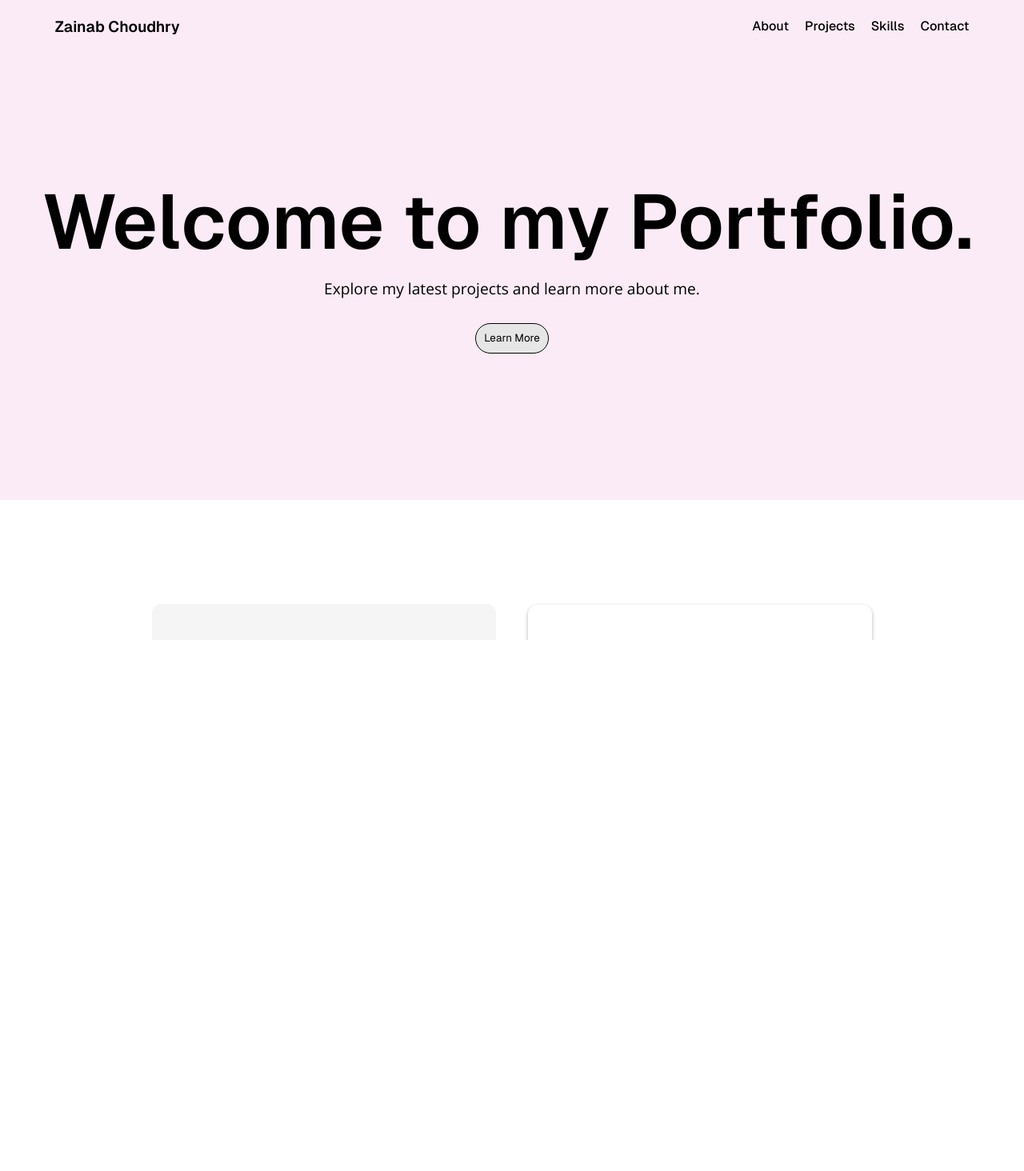
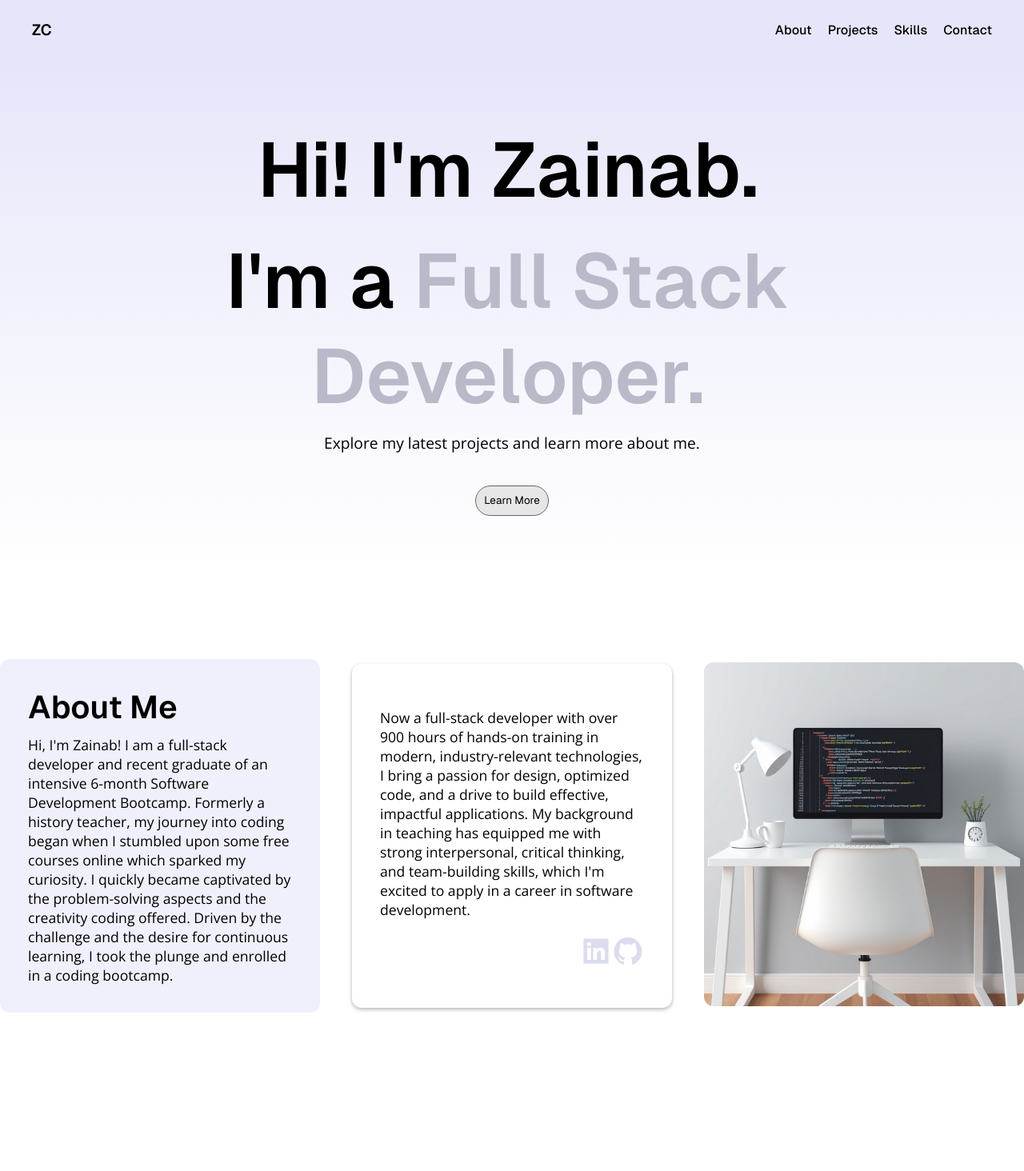
Before and after one commit to zainabch123/updated-portfolio-react-app, a React (Vite) app: page / in a window 1280 px wide. Shown: the top 1464 px of the page at 80% size. Before the commit the page ends 800 px from the top, so only its background shows below. Built offline with nearby package versions, Linux system fonts and the light colour scheme.

Commit message:
Updated colour scheme of title-section and about-me-section

```diff
--- a/src/AboutMe/AboutMe.jsx
+++ b/src/AboutMe/AboutMe.jsx
@@ -8,14 +8,13 @@ export default function AboutMe() {
         <div className="about-me-text box1">
           <h2>About Me</h2>
           <p>
-            Hi, I'm Zainab! I'm a full-stack developer and a recent graduate of
+            Hi, I'm Zainab! I am a full-stack developer and recent graduate of
             an intensive 6-month Software Development Bootcamp. Formerly a
-            history teacher, I developed a strong interest in technology during
-            COVID when I had to adapt my teaching to an online format. This
-            experience introduced me to how technology could provide optimal
-            solutions to very real problems, sparking my curiosity about how
-            these tools worked. Motivated to learn more, I took the plunge and
-            enrolled in a coding course.
+            history teacher, my journey into coding began when I stumbled upon some free courses online which sparked my
+            curiosity. I quickly became captivated by the problem-solving
+            aspects and the creativity coding offered. Driven by the challenge
+            and the desire for continuous learning, I took the plunge and
+            enrolled in a coding bootcamp.
           </p>
         </div>
         <div className="about-me-text box2">
--- a/src/AboutMe/aboutMe.css
+++ b/src/AboutMe/aboutMe.css
@@ -2,7 +2,9 @@
   display: flex;
   flex-direction: column;
   justify-content: center;
-  padding: 80px 0px 80px 0px;
+  padding: 110px 0px 110px 0px;
+  max-width: 1280px;
+  margin: 0 auto;
 }
 
 .about-elements {
@@ -16,10 +18,10 @@
 
 .about-me-text {
   width: 100%;
-  max-width: 430px;
+  max-width: 400px;
   padding: 35px;
   border-radius: 12px;
-  min-height: 440px;
+  min-height: 430px;
 }
 
 .about-me-text h2,
@@ -36,7 +38,7 @@
 }
 
 .box1 {
-  background-color: #f5f5f5;
+  background-color: rgb(230, 230, 250, 0.6);
 
 }
 
@@ -50,14 +52,14 @@
 }
 
 .box2 svg {
-  stroke: rgb(251, 235, 246);
-  fill: rgb(251, 219, 240);
+  stroke: #dcdcee;
+  fill: #dcdcee;
   cursor: pointer;
 }
 
 .box2 svg:hover {
-  stroke: rgb(249, 194, 229);
-  fill: rgb(249, 194, 229);
+   stroke: #b9b9c9;
+  fill: #b9b9c9;
 }
 
 
@@ -69,7 +71,7 @@
 
 .about-me-image {
   width: 100%;
-  max-width: 440px;
+  max-width: 400px;
   text-align: center;
   border-radius: 12px;
 
@@ -77,8 +79,8 @@
 
 .about-me-image img {
   width: 100%;
-  height: auto;
-   border-radius: 12px;
+  height: 430px;
+  border-radius: 12px;
   object-fit: cover;
   object-position: center;
 
--- a/src/App.jsx
+++ b/src/App.jsx
@@ -18,14 +18,12 @@ function App() {
         elements.forEach((element) => {
           if (element.isIntersecting) {
             element.target.classList.add("in-view");
-          } else {
-            element.target.classList.remove("in-view");
           }
         });
       },
       {
         root: document.querySelector(".overflow-container"),
-        threshold: 0.1,
+        threshold: 0.2,
       }
     );
 
@@ -37,12 +35,14 @@ function App() {
 
   return (
     <div className="container">
+      <main ref={scrollableRef}>
         <NavBar scrollableRef={scrollableRef} />
-      <main>
-        <div className="overflow-container" ref={scrollableRef}>
         <section className="title-section">
           <div className="title">
-              <h1 className="first-line">Welcome to my Portfolio.</h1>
+            <h1 className="first-line">Hi! I'm Zainab.</h1>
+            <h1 className="second-line">
+              I'm a <span>Full Stack Developer.</span>
+            </h1>
             <p>Explore my latest projects and learn more about me.</p>
             <a href="#about-section">
               <button>Learn More</button>
@@ -56,7 +56,6 @@ function App() {
         <footer className="footer-section">
           <p>&copy; Zainab Choudhry 2024. </p>
         </footer>
-        </div>
       </main>
     </div>
   );
--- a/src/Nav-Bar/NavBar.jsx
+++ b/src/Nav-Bar/NavBar.jsx
@@ -9,23 +9,22 @@ const NavBar = ({ scrollableRef }) => {
     <nav className="navigation-bar">
       <div className="nav-buttons">
         <a href="#" id="nav-name" onClick={scrollToTop}>
-          Zainab Choudhry
-        </a>
-        <a href="#navigation-bar" id="nav-initials" onClick={scrollToTop}>
           ZC
         </a>
-        <a className="nav-links" href="#about-section">
+        <div className="nav-links">
+          <a className="about-link" href="#about-section">
             About
           </a>
-        <a className="nav-links" href="#projects-section">
+          <a className="projects-link" href="#projects-section">
             Projects
           </a>
-        <a className="nav-links" href="#skills-section">
+          <a className="skills-link" href="#skills-section">
             Skills
           </a>
-        <a className="nav-links" href="#contact-section">
+          <a className="contact-link" href="#contact-section">
             Contact
           </a>
+        </div>
       </div>
     </nav>
   );
--- a/src/Nav-Bar/navBar.css
+++ b/src/Nav-Bar/navBar.css
@@ -1,30 +1,31 @@
 .navigation-bar {
-  display: flex;
-  align-items: center;
-  justify-content: center;
-  background-color: rgb(251, 235, 246);
-  padding: 10px 0;
+  position: sticky;
+  top: 0;
+  z-index: 100;
+  display: grid;
+  grid-template-rows: 1fr;
+  text-align: start;
+  background-color: #E6E6FA;
+  padding: 15px 0;
 }
 
 .nav-buttons {
-  height: 45px;
+  display: grid;
+  grid-template-columns: 3fr 1fr;
   justify-content: center;
-  display: flex;
   align-items: center;
-  width: 100%;
   border-radius: 30px;
-  padding: 20px;
+  margin: 0 auto;
+  padding: 0px 20px;
 }
 
 #nav-name {
-  display: flex;
   color: black;
-  flex-grow: 0.9;
   padding: 10px;
+  padding-left: 20px;
   text-decoration: none;
   font-weight: 800;
   font-size: 1.2rem;
-  flex-shrink: 0;
 }
 
 #nav-initials {
@@ -32,34 +33,21 @@
 }
 
 .nav-links {
-  display: flex;
-  padding: 10px;
+  grid-column: 2 / span 1;
+  display: grid;
+  grid-template-columns: repeat(4, auto);
+  margin: 0px 10px;
   justify-content: center;
   text-decoration: none;
   font-weight: 600;
-  transition: padding-top 0.2s;
-  color: black;
-  flex-shrink: 0;
-}
-.nav-links:hover {
-  background-color: rgba(200, 200, 200, 0.25);
-  border-radius: 15px;
-
 }
 
-@media (max-width: 580px) {
-  #nav-name {
-    display: none;
-  }
-
-  #nav-initials {
-    display: flex;
-    flex-grow: 1;
-    color: black;
-    padding: 10px;
-    text-decoration: none;
-    font-weight: 800;
-    font-size: 1.2rem;
-    flex-shrink: 1;
-  }
+.nav-links * {
+  padding: 10px 10px;
+  text-decoration: none;
+  color: black;
 }
+.nav-links *:hover {
+  background-color: rgba(175, 175, 175, 0.25);
+  border-radius: 15px;
+}
--- a/src/Projects/MyProjects.jsx
+++ b/src/Projects/MyProjects.jsx
@@ -16,7 +16,7 @@ export default function MyProjects() {
       id: 1,
       name: "Travel Planner App",
       briefDescr:
-        "A full-stack app, built in 3 weeks, which allows users to search hotels, activities, and attractions and and plan itineraries for upcoming trips.",
+        "A full-stack app, built for my final 3-week projects, where users can search hotels, activities, and attractions and and plan itineraries for upcoming trips.",
       detailedDesc: (
         <>
           <p>
--- a/src/index.css
+++ b/src/index.css
@@ -17,30 +17,22 @@ main {
   flex: 1;
   display: flex;
   flex-direction: column;
-  overflow: hidden;
+
 }
 
-.overflow-container {
-  display: flex;
-  flex-direction: column;
-  flex-grow: 1;
-  overflow-y: auto;
-}
 
 .title-section {
   position: relative;
-  flex: 0 0 70vh;
-   display: flex;
-  justify-content: center;
+  flex: 0 0 80vh;
+  display: flex;
+  text-align: center;
   align-items: center;
-  background-color: rgb(251, 235, 246);
-  padding: 0px 20px 40px 20px;
-  margin-bottom: 50px;
-
+  background: linear-gradient(to bottom, #E6E6FA,   white);
+  padding: 0px 30px 0px 30px;
 }
 
 .title {
-  text-align: center;
+  margin: 0 auto;
 }
 
 .title-section h1 {
@@ -50,12 +42,17 @@ main {
   padding-left: 0px;
 }
 
+.title-section span {
+  color: #b9b9c9;
+}
+
+
 .title-section button {
-  margin-top: 20px;
+  margin-top: 30px;
   padding: 10px;
   border-radius: 30px;
   background-color: rgb(230, 230, 230);
-  border: 1px solid black;
+  border: 1px solid #666;
   cursor: pointer;
   color: black;
 }
@@ -75,12 +72,17 @@ main {
 }
 
 .first-line {
-  animation-delay: 0.5s;
+  animation-delay: 0.3s;
+}
+
+.second-line {
+  animation-delay: 0.8s;
 }
 
 
+
 .title p {
-  animation-delay: 1s;
+  animation-delay: 1.2s;
 }
 
 .title button {
```
Lines whose indentation alone changed are shown as unchanged.
